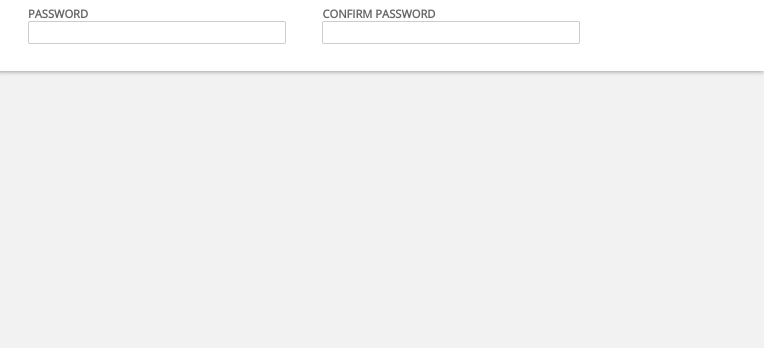
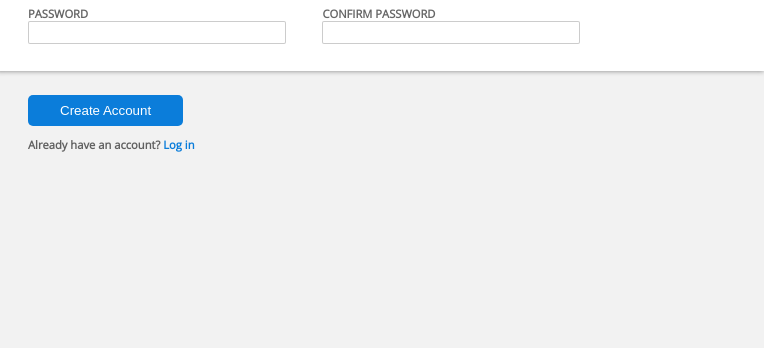
Before and after one commit to Skultty/sign_up_form, a plain HTML site: page index.html in a window 1280 px wide. Shown: the part 449-797 px from the top of the page, 516-1280 px from the left. Drawn offline with nearby package versions, Linux system fonts and the light colour scheme.

Commit message:
added form submit button

```diff
--- a/index.html
+++ b/index.html
@@ -26,7 +26,7 @@
         </div>
         <div class="right-middle">
             <h2>Let's do this!</h2>
-            <form action="" method="post">
+            <form id="customerData" action="" method="get">
                 <div class="formInput">
                     <label for="firstName">FIRST NAME</label>
                     <input type="text" name="firstName" id="firstName">
@@ -53,7 +53,10 @@
                 </div>
             </form>
         </div>
-        <div class="right-bottom"></div>
+        <div class="right-bottom">
+            <button type="submit" form="customerData" class="formSubmit">Create Account</button>
+            <p>Already have an account? <a href="">Log in</a></p>
+        </div>
     </div>
 </body>
 </html>
--- a/style.css
+++ b/style.css
@@ -125,3 +125,31 @@ form {
     outline: none;
     border: 1px solid rgba(0, 0, 255, 0.6);
 }
+
+button {
+    background-color: #0b7dda;
+    border: none;
+    color: white;
+    padding: 0.5rem 2rem;
+    text-align: center;
+    margin: 1.5rem 0rem 0rem 2rem;
+    cursor: pointer;
+    border-radius: 5px;
+}
+
+button:hover {
+    background-color: blue;
+    transition: 0.5s;
+}
+
+p {
+    margin-left: 2rem;
+    font-size: 0.70rem;
+    color: rgba(0, 0, 0, 0.6);
+    font-weight: bold;
+}
+
+p > a {
+    color: #0b7dda;
+    text-decoration: none;
+}
```
